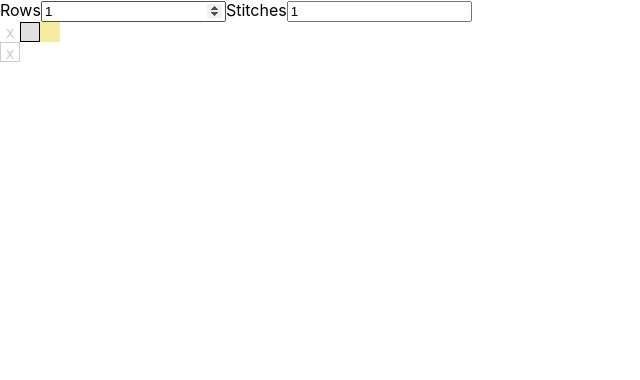
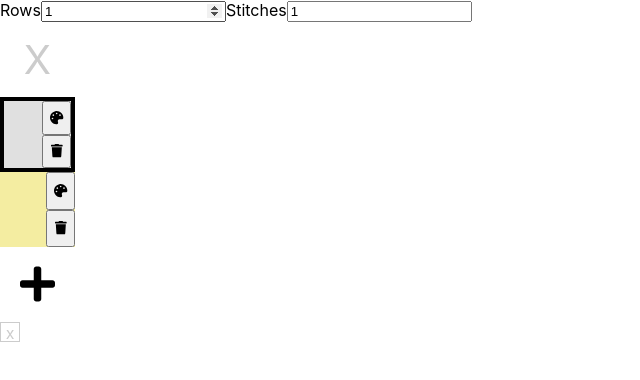
Before and after one commit to oampo/yolk, a React (Create React App) app: page / in a window 1280 px wide. Shown: the top 380 px of the page, without its empty margins (0-640 px from the left). Built offline with nearby package versions, Linux system fonts and the light colour scheme.

Commit message:
Editable color palette

```diff
--- a/package.json
+++ b/package.json
@@ -6,7 +6,11 @@
     "react-scripts": "4.0.1"
   },
   "dependencies": {
+    "@fortawesome/fontawesome-svg-core": "^1.2.32",
+    "@fortawesome/free-solid-svg-icons": "^5.15.1",
+    "@fortawesome/react-fontawesome": "^0.1.14",
     "react": "^17.0.1",
+    "react-color": "^2.19.3",
     "react-dom": "^17.0.1"
   },
   "scripts": {
--- a/src/App.js
+++ b/src/App.js
@@ -56,6 +56,15 @@ export default function App(props) {
     setChart(newChart);
   }
 
+  function setColor(index, newColor) {
+    setColors(colors.map((color, i) => (index === i ? newColor : color)));
+  }
+
+  function addColor() {
+    setColors([...colors, "#000000"]);
+    setSelectedColor(colors.length);
+  }
+
   return (
     <div className="App">
       <form>
@@ -80,6 +89,8 @@ export default function App(props) {
         colors={colors}
         selectedColor={selectedColor}
         selectColor={setSelectedColor}
+        setColor={setColor}
+        addColor={addColor}
       />
       <Chart
         chart={chart}
--- a/src/ColorPalette.css
+++ b/src/ColorPalette.css
@@ -1,19 +1,16 @@
-.color-palette {
-  display: flex;
+.toolbar-button {
+  width: 75px;
+  height: 75px;
+  line-height: 75px;
+  vertical-align: middle;
+  text-align: center;
 }
 
-.color-palette-color {
-  width: 20px;
-  height: 20px;
+.color-palette-color-none,
+.color-palette-add {
+  font-size: 40px;
 }
 
-.color-palette-color-selected {
-  border: 1px solid black;
+.color-palette-color-none {
+  color: #CCCCCC;
 }
-
-.color-palette-color-none::before {
-  content: "x";
-  text-align: center;
-  color: #cccccc;
-  display: block;
-}
--- a/src/ColorPalette.js
+++ b/src/ColorPalette.js
@@ -1,31 +1,64 @@
-import React from "react";
+import React, { useState, useEffect } from "react";
+import { FontAwesomeIcon } from "@fortawesome/react-fontawesome";
+import { faPlus } from "@fortawesome/free-solid-svg-icons";
+
+import ColorPaletteColor from "./ColorPaletteColor";
 import "./ColorPalette.css";
 
 export default function ColorPalette(props) {
-  const { colors, selectedColor, selectColor } = props;
+  const { colors, selectedColor, selectColor, setColor, addColor } = props;
+
+  const [editingIndex, setEditingIndex] = useState(null);
+
+  useEffect(() => {
+    function hideColorPicker(e) {
+      if (editingIndex === null) {
+        return;
+      }
+
+      if (e.target.closest(".color-palette-color-picker-tooltip")) {
+        return;
+      }
+
+      setEditingIndex(null);
+    }
+
+    document.addEventListener("click", hideColorPicker);
+    return () => document.removeEventListener("click", hideColorPicker);
+  }, [editingIndex]);
 
   function renderNone() {
-    let classes = "color-palette-color color-palette-color-none";
+    let classes = "toolbar-button color-palette-color-none";
     if (selectedColor === null) {
       classes += " color-palette-color-selected";
     }
-    return <div className={classes} onClick={() => selectColor(null)} />;
+    return (
+      <div className={classes} onClick={() => selectColor(null)}>
+        X
+      </div>
+    );
   }
 
   const colorButtons = colors.map((color, index) => (
-    <div
+    <ColorPaletteColor
       key={index}
-      className={`color-palette-color ${
-        index === selectedColor ? "color-palette-color-selected" : ""
-      }`}
-      style={{ backgroundColor: color }}
-      onClick={() => selectColor(index)}
+      color={color}
+      selectColor={selectColor}
+      setColor={setColor}
+      setEditing={setEditingIndex}
+      isSelected={index === selectedColor}
+      isEditing={index === editingIndex}
+      index={index}
     />
   ));
+
   return (
     <div className="color-palette">
       {renderNone()}
       {colorButtons}
+      <div className="toolbar-button color-palette-add" onClick={addColor}>
+        <FontAwesomeIcon icon={faPlus} />
+      </div>
     </div>
   );
 }
--- /dev/null
+++ b/src/ColorPaletteColor.css
@@ -0,0 +1,46 @@
+.color-palette-color-wrapper {
+  position: relative;
+}
+
+.color-palette-color {
+  display: flex;
+  justify-content: flex-end;
+}
+
+.color-palette-color-controls {
+  display: flex;
+  flex-direction: column;
+}
+
+.color-palette-color-control {
+  flex: 1;
+}
+
+.color-palette-color-selected {
+  border: 4px solid black;
+}
+
+.chrome-picker {
+  box-shadow: none !important;
+}
+
+.color-palette-color-picker-tooltip {
+  position: absolute;
+  left: 87px;
+  top: 0px;
+  background-color: #d0d0d0;
+  padding: 10px;
+  z-index: 1;
+}
+
+.color-palette-color-picker-tooltip:after {
+  content: "";
+  position: absolute;
+  width: 0;
+  height: 0;
+  border-width: 12px;
+  border-style: solid;
+  border-color: transparent #d0d0d0 transparent transparent;
+  top: 0px;
+  left: -24px;
+}
--- /dev/null
+++ b/src/ColorPaletteColor.js
@@ -0,0 +1,55 @@
+import React from "react";
+import { ChromePicker } from "react-color";
+import { FontAwesomeIcon } from "@fortawesome/react-fontawesome";
+import { faPalette, faTrash } from "@fortawesome/free-solid-svg-icons";
+
+import "./ColorPaletteColor.css";
+
+export default function ColorPaletteColor(props) {
+  const {
+    color,
+    isSelected,
+    index,
+    selectColor,
+    setColor,
+    isEditing,
+    setEditing,
+  } = props;
+
+  function updateColor(color) {
+    setColor(index, color.hex);
+  }
+
+  return (
+    <div className="color-palette-color-wrapper">
+      <div
+        className={`toolbar-button color-palette-color ${
+          isSelected ? "color-palette-color-selected" : ""
+        }`}
+        style={{ backgroundColor: color }}
+        onClick={() => selectColor(index)}
+      >
+        <div className="color-palette-color-controls">
+          <button
+            className="color-palette-color-control color-palette-color-edit"
+            onClick={(e) => {
+              // Don't select the color when we choose to edit it
+              e.stopPropagation();
+              setEditing(isEditing ? null : index);
+            }}
+          >
+            <FontAwesomeIcon icon={faPalette} />
+          </button>
+          <button className="color-palette-color-control color-palette-color-delete">
+            <FontAwesomeIcon icon={faTrash} />
+          </button>
+        </div>
+      </div>
+      {isEditing && (
+        <div className="color-palette-color-picker-tooltip">
+          <ChromePicker disableAlpha color={color} onChange={updateColor} />
+        </div>
+      )}
+    </div>
+  );
+}
```
Also changed, not shown: 1 other file (tests, documents, lock files or other folders).
